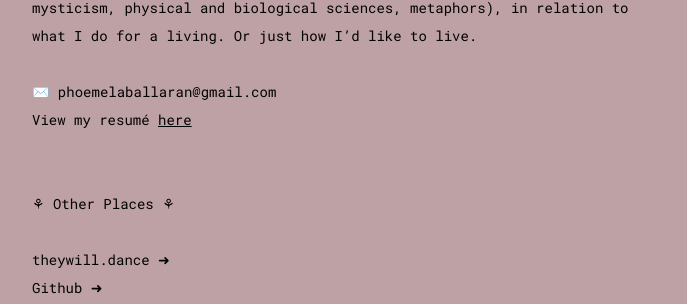
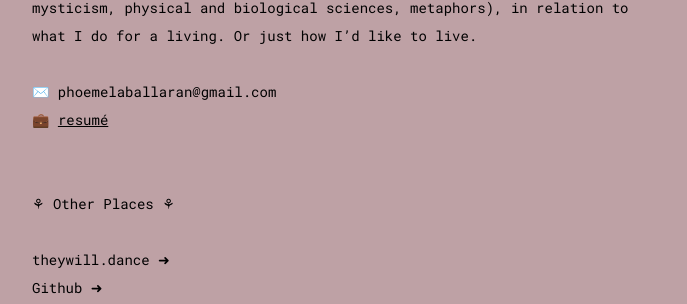
Before and after one commit to comoballar/phoemelaballaran.github.io, a Jekyll site: the page built from about.md, in a window 1280 px wide. Shown: the part 1114-1418 px from the top of the page, without its empty margins (88-775 px from the left). Built offline with Jekyll 4.4.1, drawn with Linux system fonts in a browser that asks for light colours.

Commit message:
Update about.md

```diff
--- a/about.md
+++ b/about.md
@@ -9,7 +9,7 @@ permalink: /about/
 <br>
 I’m actively in search of what it means to "humanize technology", especially when it comes to the usage of data. Currently, I spend my time and mental resources on acquiring and analyzing data for the data insighting unit of <a href="https://www.rappler.com" target="_blank">Rappler</a>, a digital media company in the Philippines. This web place is the space where I make sense of the things I'm interested in (design, psychology, art, programming, philosophy, math, mysticism, physical and biological sciences, metaphors), in relation to what I do for a living. Or just how I'd like to live.
 <br><br>✉️ phoemelaballaran@gmail.com
-<br>View my resumé <a href="https:/phoemelaballaran.github.io/resume/" target="_blank">here</a>
+<br>💼 <a href="https:/phoemelaballaran.github.io/resume/" target="_blank">resumé</a>
 <br><br>
 <br>⚘ Other Places ⚘<br>
 <br><a href="https://www.theywill.dance" target="_blank" style="text-decoration: none;">theywill.dance ➜</a>
```
